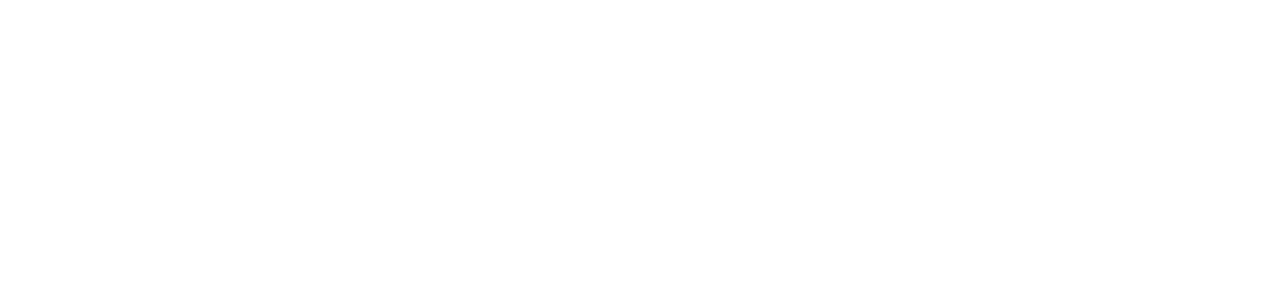
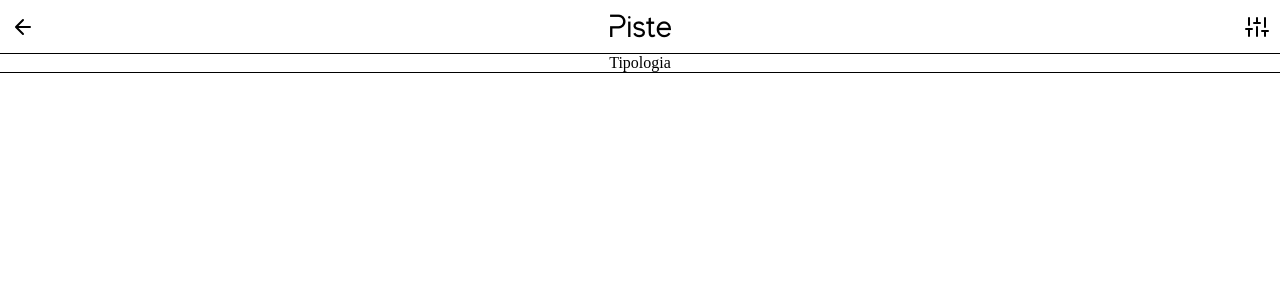
Before and after one commit to Space-13-Team-Undefined/SkiMap, a Nuxt app: page /piste in a window 1280 px wide. Before the commit this address had no page. Shown: the top 300 px of the page. Built offline with nearby package versions, Linux system fonts and the light colour scheme.

Commit message:
Test deployment

```diff
--- a/assets/style/style.css
+++ b/assets/style/style.css
@@ -36,3 +36,13 @@
   margin: 0;
   padding: 0;
 }
+
+a {
+  text-decoration: none;
+}
+
+.flex-centro {
+  display: flex;
+  align-content: center;
+  justify-content: center;
+}
--- a/components/Bottone.vue
+++ b/components/Bottone.vue
@@ -21,8 +21,7 @@
     background-color: var(--celeste);
     border: 3px solid white;
     border-radius: 0.75em;
-    padding: 1em;
-    width: 10em;
+    padding: 0.4em;
     text-align: center;
   }
 </style>
--- /dev/null
+++ b/components/FrecciaIndietro.vue
@@ -0,0 +1,15 @@
+<template>
+  <svg id="freccia-indietro" xmlns="http://www.w3.org/2000/svg" width="24" height="24" viewBox="0 0 24 24" fill="none" stroke="#000000" stroke-width="2" stroke-linecap="round" stroke-linejoin="round"><path d="M19 12H6M12 5l-7 7 7 7"/></svg>
+</template>
+
+<script>
+export default {
+  name: 'FrecciaIndietro'
+}
+</script>
+
+<style scoped>
+#freccia-indietro {
+  cursor: pointer;
+}
+</style>
--- /dev/null
+++ b/components/IconaFiltro.vue
@@ -0,0 +1,15 @@
+<template>
+  <svg id="icona-filtro" xmlns="http://www.w3.org/2000/svg" width="24" height="24" viewBox="0 0 24 24" fill="none" stroke="#000000" stroke-width="2" stroke-linecap="round" stroke-linejoin="round"><line x1="4" y1="21" x2="4" y2="14"></line><line x1="4" y1="10" x2="4" y2="3"></line><line x1="12" y1="21" x2="12" y2="12"></line><line x1="12" y1="8" x2="12" y2="3"></line><line x1="20" y1="21" x2="20" y2="16"></line><line x1="20" y1="12" x2="20" y2="3"></line><line x1="1" y1="14" x2="7" y2="14"></line><line x1="9" y1="8" x2="15" y2="8"></line><line x1="17" y1="16" x2="23" y2="16"></line></svg>
+</template>
+
+<script>
+export default {
+  name : 'IconaFiltro'
+}
+</script>
+
+<style scoped>
+#icona-filtro:hover {
+  cursor: pointer;
+}
+</style>
--- a/nuxt.config.js
+++ b/nuxt.config.js
@@ -19,14 +19,14 @@
   ],
 
   // Plugins to run before rendering page: https://go.nuxtjs.dev/config-plugins
-  plugins: [
-  ],
+  plugins: [],
 
   // Auto import components: https://go.nuxtjs.dev/config-components
   components: true,
 
   // Modules for dev and build (recommended): https://go.nuxtjs.dev/config-modules
   buildModules: [
+    '@nuxtjs/dotenv'
   ],
 
   // Modules: https://go.nuxtjs.dev/config-modules
--- a/package.json
+++ b/package.json
@@ -13,5 +13,8 @@
     "@nuxtjs/pwa": "^3.3.5",
     "core-js": "^3.15.1",
     "nuxt": "^2.15.7"
+  },
+  "devDependencies": {
+    "@nuxtjs/dotenv": "^1.4.1"
   }
 }
--- a/pages/index.vue
+++ b/pages/index.vue
@@ -4,16 +4,20 @@
       <img src="logo.png" id="logo-img">
     </div>
     <div id="sezioni">
-      <div class="sezione" id="piste">
+      <nuxt-link to="/piste">
+        <div class="sezione" id="piste" >
           <div class="nome">
             PISTE
           </div>
         </div>
+      </nuxt-link>
+      <nuxt-link to="/scuole">
         <div class="sezione" id="scuole">
           <div class="nome">
             SCUOLE
           </div>
         </div>
+      </nuxt-link>
     </div>
   </div>
 </template>
@@ -47,7 +51,7 @@
 }
 
 
-@media screen and (max-width: 1024px) {
+@media screen and (max-width: 700px) {
   #logo {
     display: flex;
     align-items: center;
@@ -91,7 +95,7 @@
   }
 }
 
-@media screen and (min-width: 1025px) {
+@media screen and (min-width: 701px) {
   #logo {
     top: 10%;
   }
--- /dev/null
+++ b/pages/piste.vue
@@ -0,0 +1,53 @@
+<template>
+  <div id="piste">
+    <div id="header" class="flex-centro">
+      <nuxt-link to="/" id="indietro" class="flex-centro">
+        <FrecciaIndietro />
+      </nuxt-link>
+      <div id="titolo" class="flex-centro">
+        Piste
+      </div>
+      <div id="button" class="flex-centro" onclick="this.filtroBottone()">
+        <IconaFiltro />
+      </div>
+    </div>
+    <div id="tipologia" class="flex-centro">
+      Tipologia
+    </div>
+  </div>
+</template>
+
+<script>
+export default {
+  methods: {
+    filtroBottone(){
+      //
+    }
+  }
+}
+</script>
+
+<style scoped>
+#header {
+  width: 100vw;
+  display: flex;
+  align-items: center;
+  justify-content: space-between;
+  border: 0.1em solid black;
+  border-width: 0 0 0.1em 0;
+  padding: 0.5em 0.7em;
+}
+
+#titolo{
+  font-size: 2em;
+  font-family: "Evolve", serif;
+}
+
+#tipologia{
+  width: 100vw;
+  display: flex;
+  border: 0.1em solid black;
+  border-width: 0 0 0.1em 0;
+  background-color: #ffffff;
+}
+</style>
```
Also changed, not shown: assets/img/background.jpg (deleted), 1 other file (tests, documents, lock files or other folders). Lines whose indentation alone changed are shown as unchanged.
